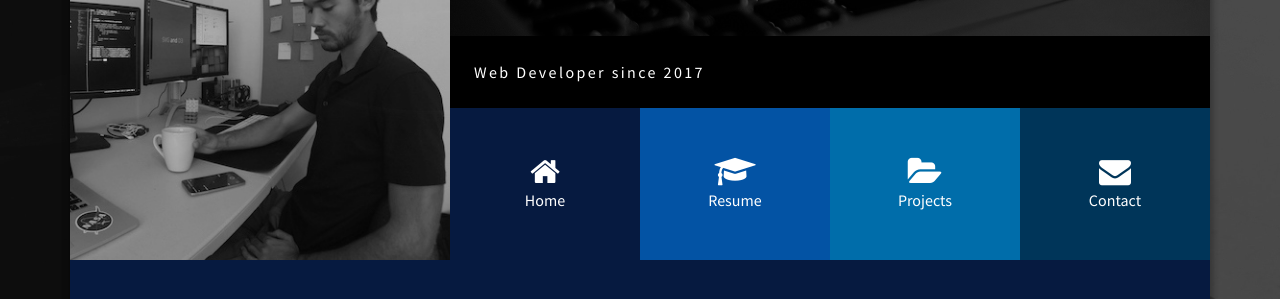
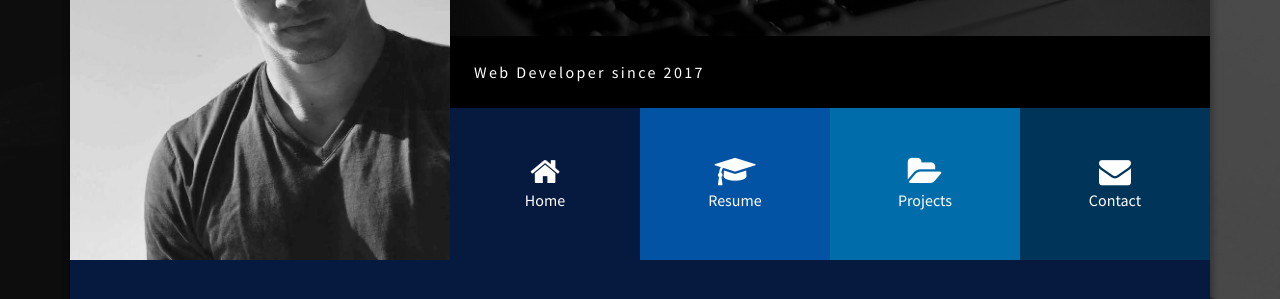
Before and after one commit to cf913/Porfolio, a website: page src/index.html in a window 1280 px wide. Shown: the part 124-423 px from the top of the page. Drawn offline with Linux system fonts and the light colour scheme; some packages are replaced by stand-ins of ours; a script that the page names is missing.

Commit message:
deploying

```diff
--- a/src/scss/style.scss
+++ b/src/scss/style.scss
@@ -60,7 +60,7 @@ body {
   .profile-pic {
     opacity: 0.9;
     min-height: 300px;
-    background: url('../img/default.jpg') center no-repeat;
+    background: url('../img/profile.jpg') center no-repeat;
     background-size: cover;
     transition: 0.2s;
   }
```
Also changed, not shown: src/css/style.css.
